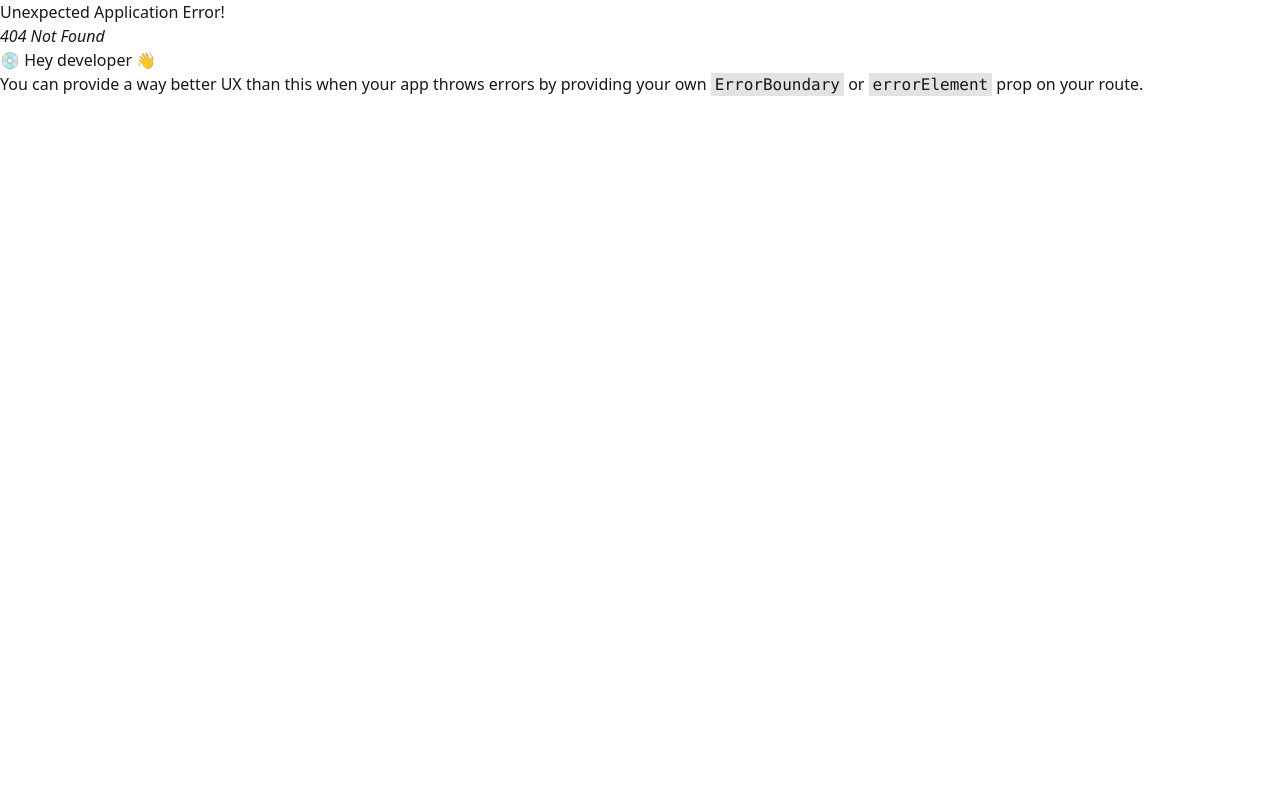
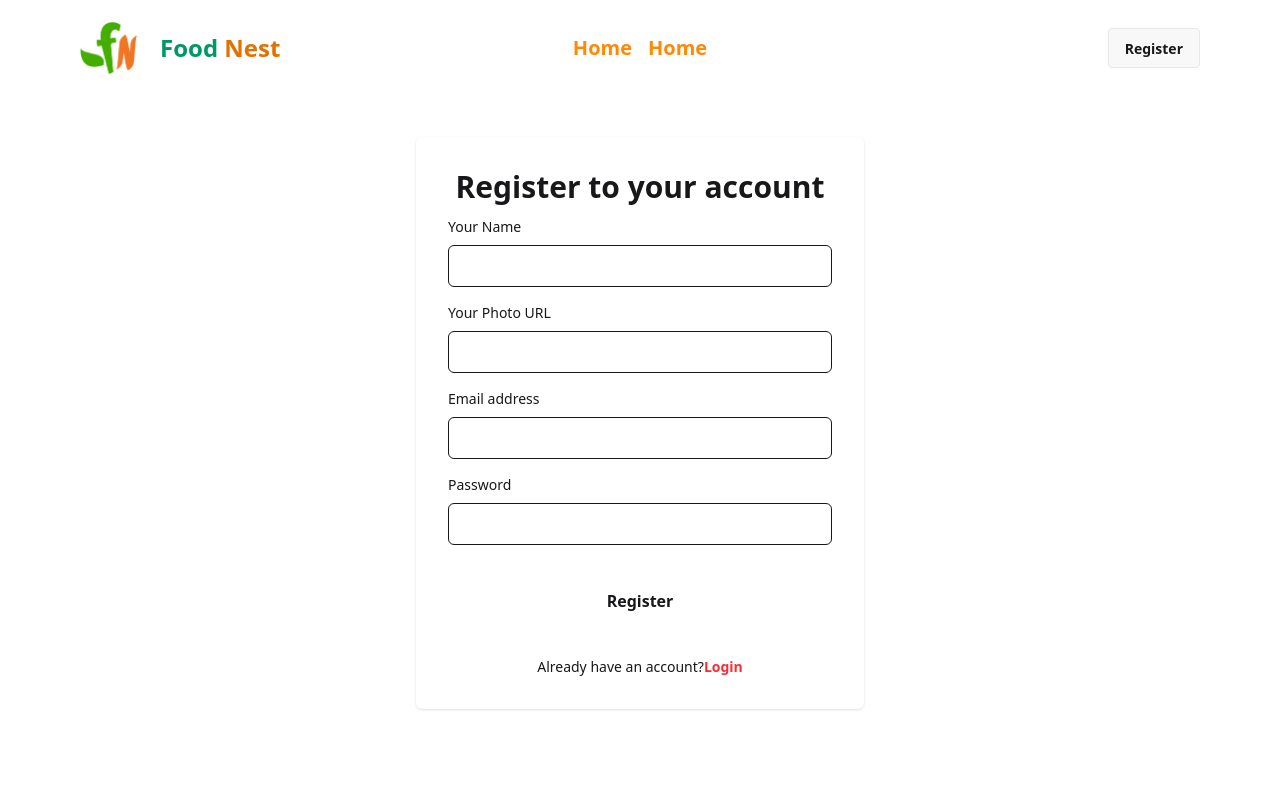
Before and after one commit to rimond12/food-nest-assignment, a React (Vite) app: page /register in a window 1280 px wide. Before the commit this address had no page. Shown: the top 788 px of the page. Built offline with nearby package versions, Linux system fonts and the light colour scheme.

Commit message:
added new tags and components

```diff
--- a/index.html
+++ b/index.html
@@ -1,5 +1,5 @@
 <!doctype html>
-<html lang="en">
+<html lang="en" data-theme="light">
   <head>
     <meta charset="UTF-8" />
     <link rel="icon" type="image/svg+xml" href="/vite.svg" />
--- a/package.json
+++ b/package.json
@@ -14,6 +14,7 @@
     "react": "^19.1.0",
     "react-dom": "^19.1.0",
     "react-router": "^7.6.2",
+    "swiper": "^11.2.8",
     "tailwindcss": "^4.1.8"
   },
   "devDependencies": {
--- a/src/pages/Home/Home.jsx
+++ b/src/pages/Home/Home.jsx
@@ -1,9 +1,10 @@
 import React from 'react';
+import Slider from '../Shared/Slider';
 
 const Home = () => {
     return (
         <div>
-            <h3>thois is home</h3>
+            <Slider></Slider>
         </div>
     );
 };
--- /dev/null
+++ b/src/pages/Register/Register.jsx
@@ -0,0 +1,101 @@
+import React from 'react';
+import { Link } from 'react-router';
+
+const Register = () => {
+    return (
+        <div className="flex justify-center mt-10">
+      <div className="w-full max-w-md p-4 rounded-md shadow sm:p-8 dark:bg-gray-50 dark:text-gray-800">
+        <h2 className="mb-3 text-3xl font-semibold text-center">
+          Register to your account
+        </h2>
+
+        {/* name */}
+        <form
+        //   onSubmit={handleRegister}
+          noValidate=""
+          action=""
+          className="space-y-8"
+        >
+          <div className="space-y-4">
+            <div className="space-y-2">
+              <label htmlFor="email" className="block text-sm">
+                Your Name
+              </label>
+              <input
+                type="text"
+                name="name"
+                autoComplete="username"
+                placeholder=""
+                required
+                className="w-full px-3 py-2 border rounded-md dark:border-gray-300 dark:bg-gray-50 dark:text-gray-800 focus:dark:border-violet-600"
+              />
+            </div>
+
+            {/* photo */}
+            <div className="space-y-2">
+              <label htmlFor="email" className="block text-sm">
+                Your Photo URL
+              </label>
+              <input
+                type="text"
+                name="Photo"
+                autoComplete="username"
+                placeholder=""
+                required
+                className="w-full px-3 py-2 border rounded-md dark:border-gray-300 dark:bg-gray-50 dark:text-gray-800 focus:dark:border-violet-600"
+              />
+            </div>
+            {/* email */}
+            <div className="space-y-2">
+              <label htmlFor="email" className="block text-sm">
+                Email address
+              </label>
+              <input
+                type="email"
+                name="email"
+                autoComplete="username"
+                placeholder=""
+                required
+                className="w-full px-3 py-2 border rounded-md dark:border-gray-300 dark:bg-gray-50 dark:text-gray-800 focus:dark:border-violet-600"
+              />
+            </div>
+            {/* password */}
+            <div className="space-y-2">
+              <div className="flex justify-between">
+                <label htmlFor="password" className="text-sm">
+                  Password
+                </label>
+              </div>
+              <input
+                type="password"
+                name="password"
+                autoComplete="current-password"
+                placeholder=""
+                required
+                className="w-full px-3 py-2 border rounded-md dark:border-gray-300 dark:bg-gray-50 dark:text-gray-800 focus:dark:border-violet-600"
+              />
+            </div>
+            {/* {error && <p className="text-red-500 text-xs">{error}</p>} */}
+          </div>
+          <button
+            type="submit"
+            className="w-full px-8 py-3 font-semibold rounded-md dark:bg-violet-600 dark:text-gray-50"
+          >
+            Register
+          </button>
+          <p className="text-sm text-center dark:text-gray-600">
+            Already have an account?
+            <Link
+              to="/auth/login"
+              className="focus:underline text-red-500 font-bold hover:underline"
+            >
+              Login
+            </Link>
+          </p>
+        </form>
+      </div>
+    </div>
+    );
+};
+
+export default Register;
--- a/src/pages/Shared/Footer.jsx
+++ b/src/pages/Shared/Footer.jsx
@@ -5,11 +5,11 @@ const Footer = () => {
   return (
    <div className="relative">
 
-     <footer className="footer footer-horizontal footer-center bg-primary text-primary-content rounded-tr-[40%] rounded-tl-[60%]  p-10">
+     <footer className="footer footer-horizontal footer-center bg-emerald-900 mt-20 text-primary-content rounded-tr-[40%] rounded-tl-[70%]  p-10">
       <aside>
-       <img src={logo} alt="" className="w-[250px]" />
+       <img src={logo} alt="" className="w-[150px]" />
         <p className="font-bold">
-          ACME Industries Ltd.
+
           <br />
           Providing reliable tech since 1992
         </p>
--- a/src/pages/Shared/Navbar.jsx
+++ b/src/pages/Shared/Navbar.jsx
@@ -1,21 +1,31 @@
-import React from "react";
+import React, { useEffect, useState } from "react";
+import { NavLink } from "react-router";
+import logo from '../../assets/mainLogo.png'
 
 const Navbar = () => {
-
+  const [scrolled, setScrolled] = useState(false);
+  useEffect(()=>{
+    const handleScroll = () =>{
+      setScrolled(window.scrollY > 20);
+    }
+    window.addEventListener('scroll', handleScroll);
+    return () => window.removeEventListener('scroll', handleScroll);
+  },[])
 
     const links = <>
-     <li>
-            <a>Item 1</a>
+     <li className="text-orange-400 font-extrabold text-xl hover:text-amber-600 ">
+            <NavLink to='/'>Home</NavLink>
           </li>
-          <li>
-            <a>Item 3</a>
+     <li className="text-orange-400 font-extrabold text-xl hover:text-amber-600">
+            <NavLink to='/'>Home</NavLink>
           </li>
 
     </>
 
 
   return (
-    <div className="navbar bg-base-100 shadow-sm">
+    <div className={`navbar md:px-15 lg:px-20 px-8  sticky top-0 z-50  py-5 transition-all duration-300 ease-in-out  ${scrolled ? 'bg-[#065f46] shadow-md': 'bg-transparent backdrop-blur-none '}`}>
+
       <div className="navbar-start">
         <div className="dropdown">
           <div tabIndex={0} role="button" className="btn btn-ghost lg:hidden">
@@ -37,20 +47,21 @@ const Navbar = () => {
           </div>
           <ul
             tabIndex={0}
-            className="menu menu-sm dropdown-content bg-base-100 rounded-box z-1 mt-3 w-52 p-2 shadow"
+            className="menu menu-sm dropdown-content bg-base-100   rounded-box z-1 mt-3 w-52 p-2 shadow"
           >
            {links}
           </ul>
         </div>
-        <a className="btn btn-ghost text-xl">daisyUI</a>
+        <img src={logo} alt="" className="w-15"/>
+        <a className=" ml-5 text-2xl text-emerald-600 font-extrabold">Food <span className="text-amber-600 font-extrabold">Nest</span></a>
       </div>
       <div className="navbar-center hidden lg:flex">
-        <ul className="menu menu-horizontal px-1">
+        <ul className="gap-4 menu-horizontal text-white  px-1">
          {links}
         </ul>
       </div>
       <div className="navbar-end">
-        <a className="btn">Button</a>
+        <NavLink className='btn' to='/register'>Register</NavLink>
       </div>
     </div>
   );
--- /dev/null
+++ b/src/pages/Shared/Slider.jsx
@@ -0,0 +1,70 @@
+import React from "react";
+import { Swiper, SwiperSlide } from "swiper/react";
+import { Autoplay, Pagination, EffectCoverflow } from "swiper/modules";
+import "swiper/css";
+import "swiper/css/pagination";
+import "swiper/css/effect-coverflow";
+
+const Slider = () => {
+  return (
+    <div className="w-full mx-auto md:-mt-25  mt-0">
+      <Swiper
+        modules={[EffectCoverflow, Pagination, Autoplay]}
+        effect="coverflow"
+        grabCursor={true}
+        centeredSlides={true}
+        slidesPerView={"auto"}
+        coverflowEffect={{
+
+          rotate: 50,
+          stretch: 0,
+          depth: 100,
+          modifier: 1,
+          slideShadows: true,
+        }}
+        loop={true}
+        autoplay={{ delay: 3000 }}
+        pagination={{ clickable: true }}
+        className=" shadow-xl"
+      >
+        <SwiperSlide>
+          <img
+            src="https://i.ibb.co/Q3Z9bh1t/happy-family-havinf-dinner-together.jpg"
+            alt="Slide 1"
+            className="w-full rounded-xl"
+          />
+        </SwiperSlide>
+        <SwiperSlide>
+          <img
+            src="https://i.ibb.co/LDntgMXY/enjoying-dinner-with-friends-top-view-group-people-having-dinner-together.jpg"
+            alt="Slide 2"
+            className="w-full rounded-xl"
+          />
+        </SwiperSlide>
+        <SwiperSlide>
+          <img
+            src="https://i.ibb.co/JWy8sCL7/full-shot-gamer-sitting-chair.jpg"
+            alt="Slide 3"
+            className="w-full rounded-xl"
+          />
+        </SwiperSlide>
+        <SwiperSlide>
+          <img
+            src="https://i.ibb.co/7dK4NWBx/man-cook-holds-pan-with-vegetables-flying-air.jpg"
+            alt="Slide 4"
+            className="w-full rounded-xl"
+          />
+        </SwiperSlide>
+        <SwiperSlide>
+          <img
+            src="https://i.ibb.co/bgJPBPDd/healthy-lifestyle-running-outdoors.jpg"
+            alt="Slide 5"
+            className="w-full rounded-xl"
+          />
+        </SwiperSlide>
+      </Swiper>
+    </div>
+  );
+};
+
+export default Slider;
--- a/src/router/router.jsx
+++ b/src/router/router.jsx
@@ -1,6 +1,7 @@
 import { createBrowserRouter } from "react-router";
 import HomeLayout from "../Layouts/HomeLayout";
 import Home from "../pages/Home/Home";
+import Register from "../pages/Register/Register";
 
 const router = createBrowserRouter([
   {
@@ -11,6 +12,10 @@ const router = createBrowserRouter([
         index: true,
         Component: Home,
       },
+      {
+        path:'/register',
+        Component:Register
+      }
     ],
   },
 ]);
```
Also changed, not shown: src/assets/mainLogo.png, 1 other file (tests, documents, lock files or other folders).
